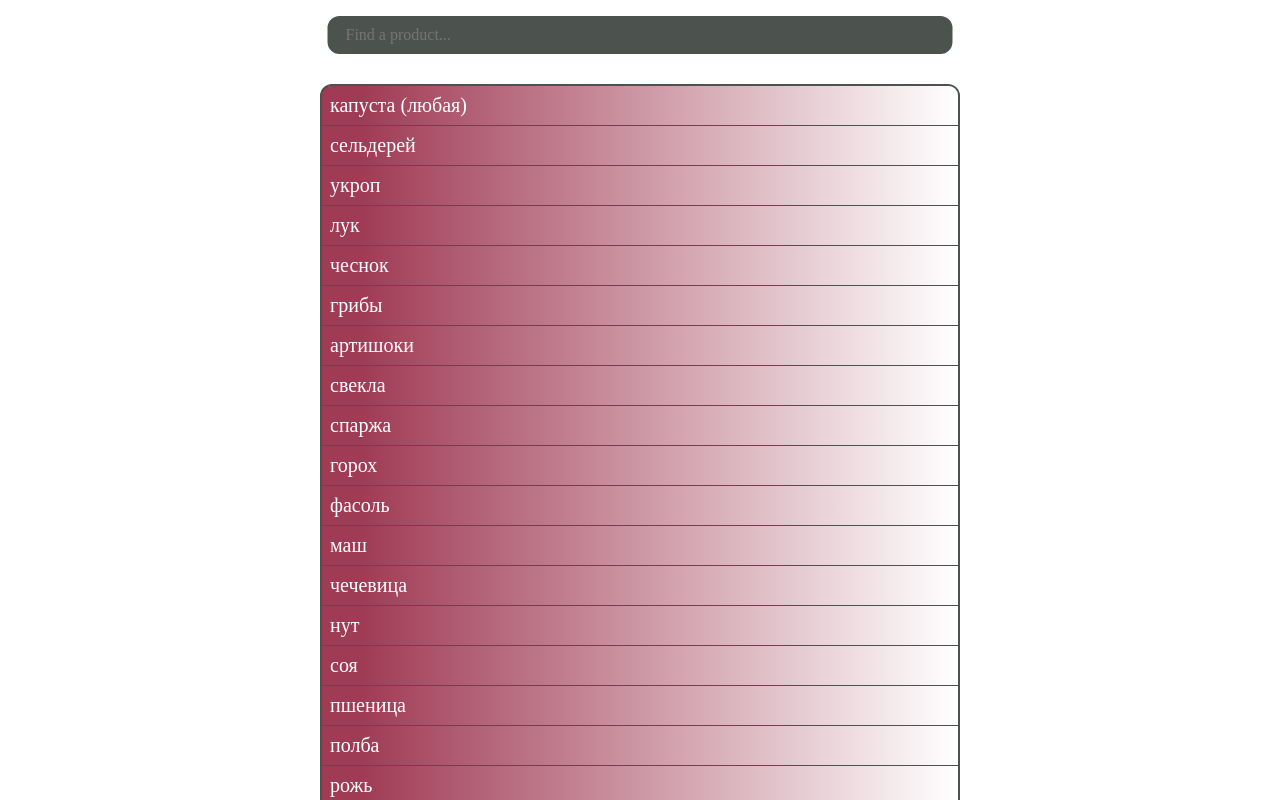
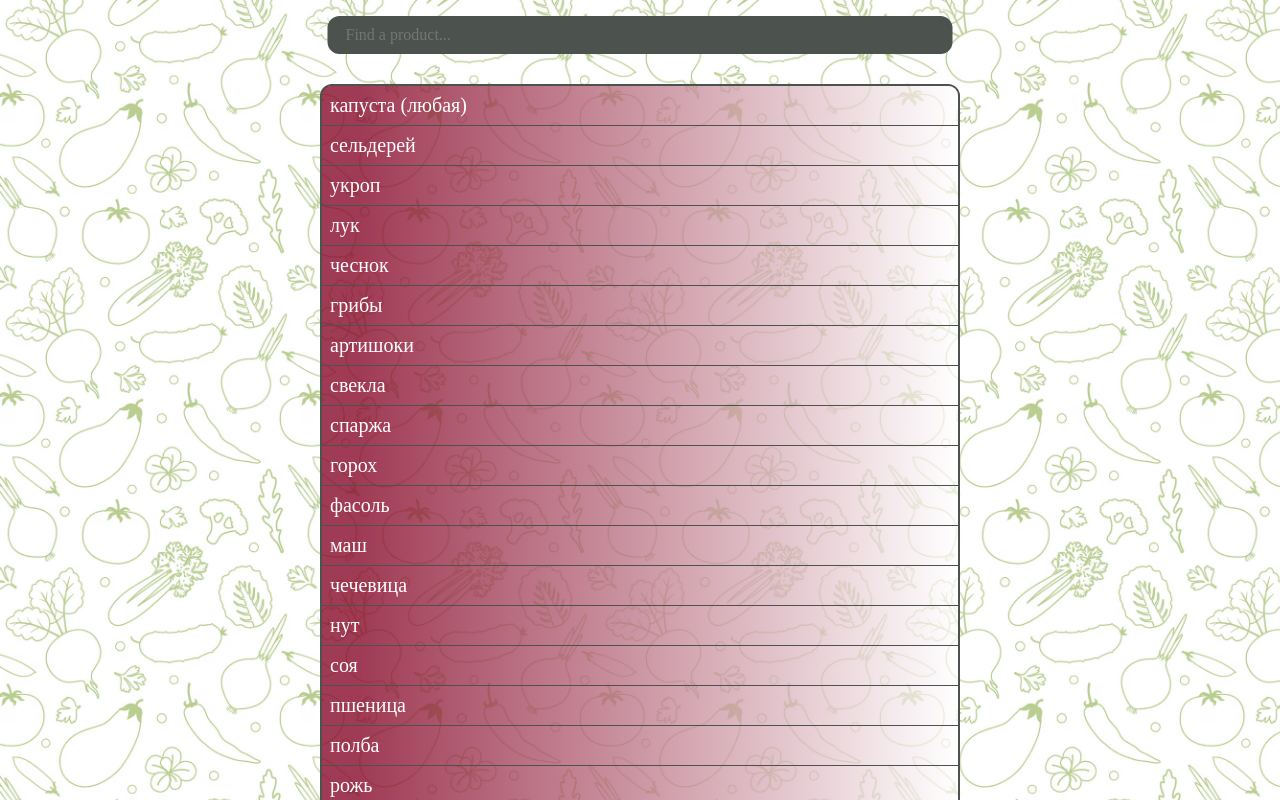
Before and after one commit to Kozzzlova/fodmap-list, a website: page index.html in a window 1280 px wide. Shown: the top 800 px of the page. Drawn offline with Linux system fonts and the light colour scheme.

Commit message:
refactor

```diff
--- a/styles/style.css
+++ b/styles/style.css
@@ -6,7 +6,7 @@ body {
   display: flex;
   align-items: center;
   flex-direction: column;
-  background-image: url('./background.avif');
+  background-image: url('../assets/background.avif');
   background-size: 300px;
   background-repeat: repeat;
   padding: 24px 0;
```
Also changed, not shown: assets/background.avif (renamed from background.avif).
